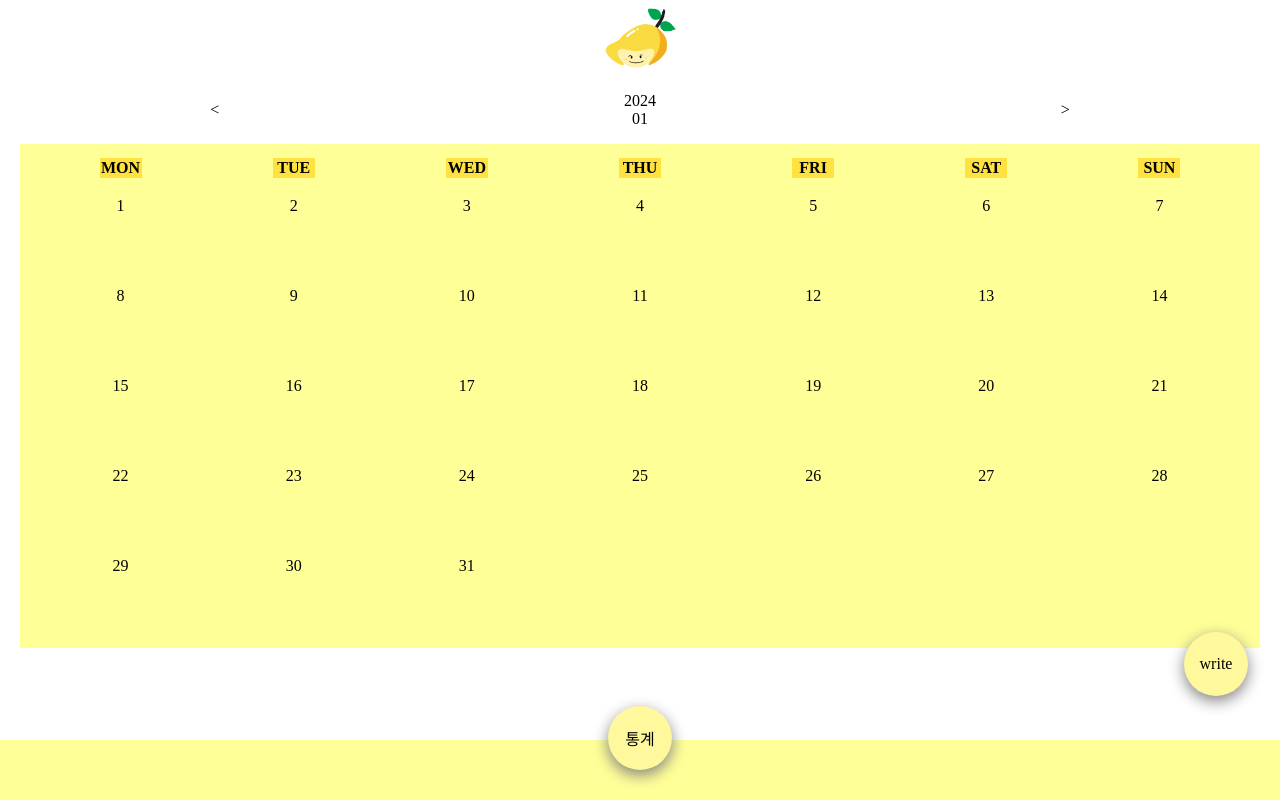
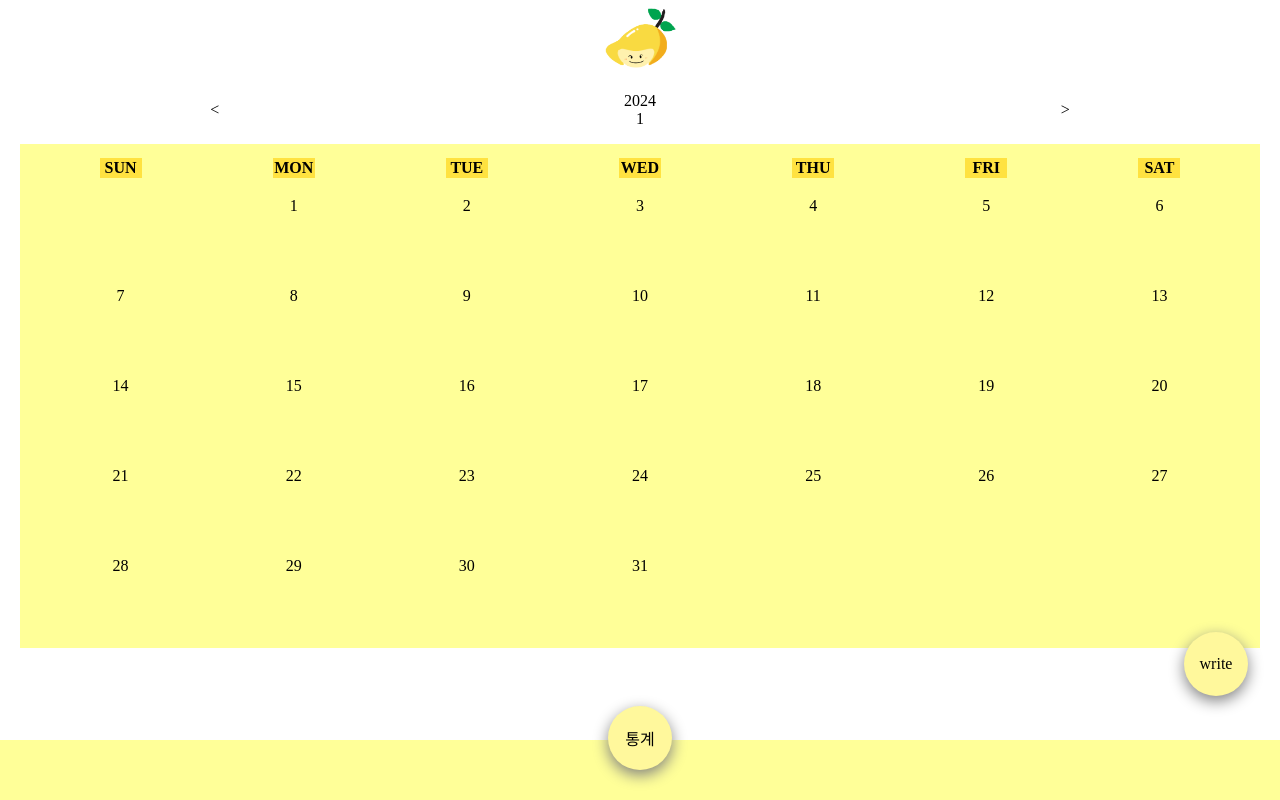
Before and after one commit to DEV-TINO/Mango-Diary-MJ, a Vue app in the folder mj-diary/: page /main in a window 1280 px wide. Built offline with nearby package versions, Linux system fonts and the light colour scheme.

Commit message:
feat: main page calendar, based on the current month

```diff
--- a/mj-diary/src/components/CalendarMainPage.vue
+++ b/mj-diary/src/components/CalendarMainPage.vue
@@ -1,24 +1,24 @@
 <template>
   <div class="select-date">
     <div class="select-month">
-    <div class="last-month">{{ this.$store.state.prev }}</div>
+    <div class="last-month" @click="reloadCalendar(-1)">{{ this.$store.state.prev }}</div>
     <div class="month-block">
-      <div class="year">2024</div>
-      <div class="month">01</div>
+      <div class="year">{{ this.$store.state.year }}</div>
+      <div class="month">{{ this.$store.state.month + 1 }}</div>
     </div>
-    <div class="next-month">></div>
+    <div class="next-month" @click="reloadCalendar(1)">></div>
   </div>
   </div>
   <div class="calendar-block">
     <table class="calendar">
       <thead class="week-block">
-        <tr class="week" v-for="week, index in weeks" :key="index">
+        <tr class="week" v-for="week, index in this.$store.state.weeks" :key="index">
           <th>{{ week }}</th>
         </tr>
       </thead>
       <tbody class="date-body">
-        <tr class="date-row" v-for="index, i in dates" :key="i">
-          <td class="date-block" v-for="date, secIndex in index" :key="secIndex">
+        <tr class="date-row" v-for="index, i in this.$store.state.days" :key="i">
+          <td class="date-block" v-for="date in index" :key="date">
             <router-link class="date" to="/write/1">{{ date }}</router-link>
           </td>
         </tr>
@@ -30,15 +30,13 @@
 
 <script>
 export default {
-  data() {
-    return {
-      weeks: ['MON',	'TUE', 'WED', 'THU', 'FRI', 'SAT', 'SUN'],
-      dates: [[1, 2, 3, 4, 5, 6, 7],
-              [8, 9, 10, 11, 12, 13, 14],
-              [15, 16, 17, 18, 19, 20, 21],
-              [22, 23, 24, 25, 26, 27, 28],
-              [29, 30, 31, '', '', '', '']],
-
+  mounted() {
+    this.$store.commit('loadCalendar');
+  },
+  methods: {
+    reloadCalendar(v) {
+      this.$store.state.today = new Date(this.$store.state.today.setMonth(this.$store.state.today.getMonth() + v, 1));
+      this.$store.commit('loadCalendar');
     }
   }
 }
@@ -52,6 +50,12 @@ export default {
   flex-direction: row;
   justify-content: space-around;
   align-items: center;
+}
+.last-month {
+  cursor: pointer;
+}
+.next-month {
+  cursor: pointer;
 }
 .month-block {
   display: flex;
--- a/mj-diary/src/store.js
+++ b/mj-diary/src/store.js
@@ -3,10 +3,44 @@ import { createStore } from 'vuex';
 const store = createStore({
   state() {
     return {
-      prev: "<"
+      prev: "<",
+      weeks: ['SUN', 'MON', 'TUE', 'WED', 'THU', 'FRI', 'SAT'],
+      year: 0,
+      month: 0,
+      date: 0,
+      today: new Date(),
+      days: [],
+      startDay: 0,
+      endDay: 0,
+      basicDays: 0,
+      emptyDays: 0,
+      combinedDays: 0
     }
   },
   mutations: {
+    loadCalendar(state) {
+      state.days = [];
+      state.year = state.today.getFullYear();
+      state.month = state.today.getMonth();
+      state.date = state.today.getDate();
+      state.startDay = new Date(state.year, state.month, 1).getDay();
+      state.endDay = new Date(state.year, state.month + 1, 0).getDate();
+      state.basicDays = Array.from({ length: state.endDay }, (v, i) => i + 1);
+      state.emptyDays = Array(state.startDay).fill(null);
+      state.combinedDays = [...state.emptyDays, ...state.basicDays];
+
+      for(let i = 0; i < 35; i++) {
+        if(state.combinedDays[i] != null) {
+          continue;
+        }else {
+          state.combinedDays.push(null);
+        }
+      }
+
+      for(let i = 0; i < state.endDay + state.startDay; i += 7) {
+        state.days.push(state.combinedDays.slice(i, i+7));
+      }
+    }
   }
 })
 
```
